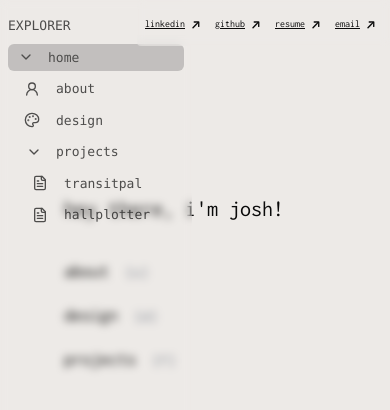
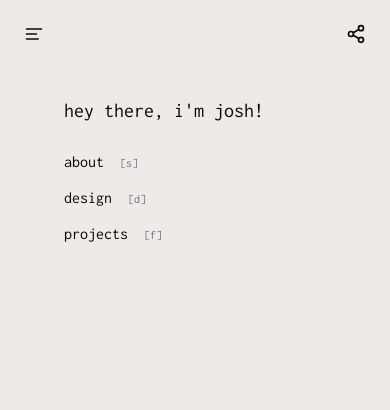
Before and after one commit to joshudd/portfolio, a Next.js app: page / in a window 390 px wide. Shown: the top 410 px of the page. Built offline with nearby package versions, Linux system fonts and the light colour scheme.

Commit message:
mobile compatible

```diff
--- a/src/app/design/page.tsx
+++ b/src/app/design/page.tsx
@@ -91,13 +91,13 @@ function DesignContent() {
 
   return (
     <div className="w-full h-screen flex flex-col justify-center items-center text-text-design-color">
-      <div className="mt-6 w-[80%] max-w-[700px] absolute top-[10vh] p-4 sm:p-4 md:p-6 lg:p-8 bg-background-transparent-color rounded-lg backdrop-blur-sm z-[200]">
+      <div className="mt-6 w-[95%] sm:w-[90%] md:w-[80%] max-w-[700px] absolute top-[10vh] p-3 sm:p-4 md:p-6 lg:p-8 bg-background-transparent-color rounded-lg backdrop-blur-sm">
         <div className="flex items-center mb-3">
-          <h1 className="text-[20px] sm:text-[22px] md:text-[24px] font-normal">
+          <h1 className="text-[18px] sm:text-[20px] md:text-[24px] font-normal">
             visual &nbsp;
           </h1>
         </div>
-        <p className="text-[12px] sm:text-[14px] md:text-[16px] leading-[1.8]">
+        <p className="text-[11px] sm:text-[12px] md:text-[16px] leading-[1.8]">
           Before building out my own projects, I like to have a strong vision
           for its look + feel. A lot of my early process is spent in{" "}
           <Link
@@ -111,7 +111,7 @@ function DesignContent() {
           testing, and have a strong understanding of design principles.
         </p>
         <br />
-        <p className="content-start gap-x-4 md:gap-x-8 text-[12px] sm:text-[14px] md:text-[16px] leading-[1.8]">
+        <p className="content-start gap-x-4 md:gap-x-8 text-[11px] sm:text-[12px] md:text-[16px] leading-[1.8]">
           Some examples of my visual design work can be found here + more on the{" "}
           <Link
             href="/projects"
@@ -122,7 +122,7 @@ function DesignContent() {
           page.
         </p>
 
-        <div className="flex flex-col flex-wrap content-start gap-x-4 md:gap-x-8 text-[12px] sm:text-[14px] md:text-[16px] p-5 mb-8">
+        <div className="flex flex-col flex-wrap content-start gap-x-4 md:gap-x-8 text-[11px] sm:text-[12px] md:text-[16px] p-3 sm:p-5 mb-8">
           {designProjects.map((project: Project) => (
             <ProjectItem
               key={project.name}
@@ -133,21 +133,21 @@ function DesignContent() {
         </div>
 
         <div className="flex items-center mb-3">
-          <h1 className="text-[20px] sm:text-[22px] md:text-[24px] font-normal">
+          <h1 className="text-[18px] sm:text-[20px] md:text-[24px] font-normal">
             sound &nbsp;
           </h1>
         </div>
-        <p className="flex flex-col flex-wrap content-start text-[12px] sm:text-[14px] md:text-[16px] leading-[1.8]">
+        <p className="flex flex-col flex-wrap content-start text-[11px] sm:text-[12px] md:text-[16px] leading-[1.8]">
           Aside from visual design, I love to experiment with sound design.
         </p>
         <div className="mt-3 w-full overflow-x-auto scrollbar-hide transparent-scrollbar">
-          <div className="flex flex-row flex-nowrap justify-center gap-x-3 min-w-max">
+          <div className="flex flex-col sm:flex-row flex-nowrap justify-center gap-3 min-w-max">
             {audioFiles.map((audioFile, index) => (
               <div
                 key={audioFile.name}
-                className="inline-flex items-start justify-between mb-3 gap-x-4 pl-4 pr-4 py-2 rounded-md bg-background-design-color"
+                className="inline-flex items-start justify-between mb-2 sm:mb-3 gap-x-4 pl-4 pr-4 py-2 rounded-md bg-background-design-color"
               >
-                <h3 className="text-[12px] sm:text-[14px] md:text-[16px] font-normal whitespace-nowrap">
+                <h3 className="text-[11px] sm:text-[12px] md:text-[16px] font-normal whitespace-nowrap">
                   {audioFile.name}
                 </h3>
                 <button
--- a/src/app/page.tsx
+++ b/src/app/page.tsx
@@ -7,19 +7,19 @@ import TransitionChild from "@/components/transition/transition-child";
 function HomeContent() {
   return (
     <div className="min-h-screen px-4 sm:px-6 md:px-8 relative">
-      <div className="w-full max-w-sm sm:max-w-md md:max-w-md lg:max-w-md mx-auto pt-48">
-        <h1 className="text-[22px] sm:text-[24px] md:text-[26px] lg:text-[28px]">
+      <div className="w-full max-w-sm sm:max-w-md md:max-w-md lg:max-w-md mx-auto pt-24 sm:pt-48">
+        <h1 className="text-[20px] sm:text-[22px] md:text-[24px] lg:text-[28px]">
           hey there, i&apos;m josh!
         </h1>
-        <nav className="mt-8 space-y-4">
-          <Link href="/about" className="block text-lg hover:text-gray-400 transition-colors">
-            about <span className="text-sm text-gray-500 ml-2">[s]</span>
+        <nav className="mt-6 sm:mt-8 space-y-3 sm:space-y-4">
+          <Link href="/about" className="block text-base sm:text-lg hover:text-gray-400 transition-colors">
+            about <span className="text-xs sm:text-sm text-gray-500 ml-2">[s]</span>
           </Link>
-          <Link href="/design" className="block text-lg hover:text-gray-400 transition-colors">
-            design <span className="text-sm text-gray-500 ml-2">[d]</span>
+          <Link href="/design" className="block text-base sm:text-lg hover:text-gray-400 transition-colors">
+            design <span className="text-xs sm:text-sm text-gray-500 ml-2">[d]</span>
           </Link>
-          <Link href="/projects" className="block text-lg hover:text-gray-400 transition-colors">
-            projects <span className="text-sm text-gray-500 ml-2">[f]</span>
+          <Link href="/projects" className="block text-base sm:text-lg hover:text-gray-400 transition-colors">
+            projects <span className="text-xs sm:text-sm text-gray-500 ml-2">[f]</span>
           </Link>
         </nav>
       </div>
--- a/src/app/projects/page.tsx
+++ b/src/app/projects/page.tsx
@@ -33,7 +33,7 @@ function ProjectsContent({
   return (
     <div className="w-full h-screen flex flex-col justify-center items-center text-text-projects-color">
       <div
-        className="mt-6 w-[80%] max-w-[700px] absolute top-[20vh] bg-background-transparent-color rounded-lg backdrop-blur-sm z-[200] flex flex-col justify-between"
+        className="mt-6 w-[80%] max-w-[700px] absolute top-[20vh] bg-background-transparent-color rounded-lg backdrop-blur-sm flex flex-col justify-between"
         style={{ minHeight: "50vh" }}
       >
         <div className="flex flex-col flex-wrap gap-x-4 md:gap-x-8 text-[14px] sm:text-[16px] md:text-[18px]">
--- a/src/components/directory-explorer.tsx
+++ b/src/components/directory-explorer.tsx
@@ -9,8 +9,11 @@ import {
   FolderKanban,
   FileText,
   ChevronRight,
+  AlignLeft,
+  X,
 } from "lucide-react";
-import { useState } from "react";
+import { useState, useEffect } from "react";
+import React from "react";
 
 export function DirectoryExplorer() {
   const { isHome, isAbout, isDesign, isProjects, currentProject } =
@@ -18,14 +21,43 @@ export function DirectoryExplorer() {
   const [isHomeOpen, setIsHomeOpen] = useState(true);
   const [isProjectsOpen, setIsProjectsOpen] = useState(true);
   const [isExpanded, setIsExpanded] = useState(false);
+  const [isMobileOpen, setIsMobileOpen] = useState(false);
+
+  // auto expand when mobile menu opens
+  useEffect(() => {
+    if (isMobileOpen) {
+      setIsExpanded(true);
+    }
+  }, [isMobileOpen]);
+
+  // close mobile menu on window resize
+  useEffect(() => {
+    const handleResize = () => {
+      if (window.innerWidth >= 768) { // md breakpoint
+        setIsMobileOpen(false);
+      }
+    };
+
+    window.addEventListener('resize', handleResize);
+    return () => window.removeEventListener('resize', handleResize);
+  }, []);
 
   return (
+    <>
+      <button
+        onClick={() => setIsMobileOpen(!isMobileOpen)}
+        className={`md:hidden fixed z-20 p-2 bg-background-transparent-color/70 backdrop-blur-md rounded-md
+          ${isMobileOpen ? "left-[200px] top-4" : "left-4 top-4"} transition-all duration-200`}
+      >
+        {isMobileOpen ? <X size={20} /> : <AlignLeft size={20} />}
+      </button>
       <aside
-      className={`fixed top-0 left-0 transition-all duration-200 ${
-        isExpanded ? "w-48" : "w-12"
-      } min-h-screen bg-background-transparent-color/50 backdrop-blur-sm border-zinc-300/30 px-2 py-4 group/sidebar hover:w-48 z-10`}
-      onMouseEnter={() => setIsExpanded(true)}
-      onMouseLeave={() => setIsExpanded(false)}
+        className={`fixed top-0 left-0 transition-all duration-200
+          ${isExpanded || isMobileOpen ? "w-48" : "w-12"}
+          ${isMobileOpen ? "translate-x-0" : "-translate-x-full md:translate-x-0"}
+          min-h-screen bg-background-transparent-color/70 backdrop-blur-md border-zinc-300/30 px-2 py-4 group/sidebar hover:w-48 z-10`}
+        onMouseEnter={() => !isMobileOpen && setIsExpanded(true)}
+        onMouseLeave={() => !isMobileOpen && setIsExpanded(false)}
       >
         <div className="text-[13px] font-mono">
           <div
@@ -214,5 +246,6 @@ export function DirectoryExplorer() {
           </div>
         </div>
       </aside>
+    </>
   );
 }
--- a/src/components/shared-header.tsx
+++ b/src/components/shared-header.tsx
@@ -2,9 +2,13 @@
 
 import Link from "next/link";
 import { linkarrowIcon } from "./icons";
+import { useState } from "react";
+import { Share2, X } from "lucide-react";
 
 // shared header component for all pages
 export default function SharedHeader() {
+  const [isMobileMenuOpen, setIsMobileMenuOpen] = useState(false);
+
   const links = [
     {
       name: "linkedin",
@@ -25,21 +29,24 @@ export default function SharedHeader() {
   ];
 
   return (
-    <div className="fixed top-0 right-0 p-2 md:p-3 lg:p-4 bg-background-transparent-color rounded-bl-sm md:rounded-bl-lg backdrop-blur-sm z-[200]">
-      <div className="flex flex-row content-start justify-end gap-x-2 md:gap-x-4 text-[10px] sm:text-[12px] md:text-[14px]">
+    <>
+      <button
+        onClick={() => setIsMobileMenuOpen(!isMobileMenuOpen)}
+        className="fixed top-4 right-4 z-[201] p-2 bg-background-transparent-color rounded-md md:hidden"
+      >
+        {isMobileMenuOpen ? <X size={20} /> : <Share2 size={20} />}
+      </button>
+      <div className={`fixed top-0 right-0 md:p-3 lg:p-4 bg-background-transparent-color rounded-bl-sm md:rounded-bl-lg backdrop-blur-sm z-[200]
+        ${isMobileMenuOpen ? 'w-full h-auto py-16' : 'hidden'} md:block md:w-auto md:h-auto md:py-4`}>
+        <div className={`flex ${isMobileMenuOpen ? 'flex-col items-center' : 'flex-row'} md:flex-row content-start justify-end gap-4 text-[12px] md:text-[14px]`}>
           {links.map((link) => (
             <Link
               href={link.url}
               key={link.name}
-            className="py-1 flex items-center hover:text-text-hover-color"
-            target={
-              link.url.startsWith("http") || link.url.startsWith("mailto:")
-                ? "_blank"
-                : undefined
-            }
-            rel={
-              link.url.startsWith("http") ? "noopener noreferrer" : undefined
-            }
+              className="py-2 flex items-center hover:text-text-hover-color"
+              target={link.url.startsWith("http") || link.url.startsWith("mailto:") ? "_blank" : undefined}
+              rel={link.url.startsWith("http") ? "noopener noreferrer" : undefined}
+              onClick={() => setIsMobileMenuOpen(false)}
             >
               <span className="underline">{link.name}</span>
               {linkarrowIcon()}
@@ -47,5 +54,6 @@ export default function SharedHeader() {
           ))}
         </div>
       </div>
+    </>
   );
 }
--- a/src/components/views/project-detail-view.tsx
+++ b/src/components/views/project-detail-view.tsx
@@ -18,22 +18,7 @@ const ProjectDetailView = ({ project }: { project: Project }) => {
   return (
     <div>
       <div className="w-full h-screen flex flex-col justify-center items-center text-text-projects-color">
-        {/* back button */}
-        {/* <div
-          className={`absolute top-[5vh] left-[5vw] p-2 md:p-3 lg:p-4 bg-background-transparent-color rounded-sm md:rounded-lg backdrop-blur-sm z-[200]`}
-        >
-          <Link
-            href={`/projects?page=${pageNumber}`}
-            className="flex items-center hover:text-text-projects-hover-color"
-          >
-            <h2 className="text-[12px] sm:text-[14px] md:text-[16px] lg:text-[18px] underline">
-              back
-            </h2>
-          </Link>
-        </div> */}
-
-        {/* body */}
-        <div className="mt-6 top-[8vh] w-[80%] max-w-[700px] absolute p-4 sm:p-4 md:p-6 lg:p-8 bg-background-transparent-color rounded-lg backdrop-blur-sm z-[200]">
+        <div className="mt-6 top-[8vh] w-[80%] max-w-[700px] absolute p-4 sm:p-4 md:p-6 lg:p-8 bg-background-transparent-color rounded-lg backdrop-blur-sm">
           <div className="flex items-center justify-between">
             <h1 className="text-[22px] sm:text-[24px] md:text-[26px] font-normal">
               {project.name}
@@ -88,7 +73,7 @@ const ProjectDetailView = ({ project }: { project: Project }) => {
         {/* image modal */}
         {selectedImage && (
           <div
-            className="fixed inset-0 bg-black bg-opacity-75 flex items-center justify-center z-[300]"
+            className="fixed inset-0 bg-black bg-opacity-75 flex items-center justify-center"
             onClick={() => setSelectedImage(null)}
           >
             <div className="w-[90vw] h-[90vh] flex items-center justify-center">
```
Lines whose indentation alone changed are shown as unchanged.
